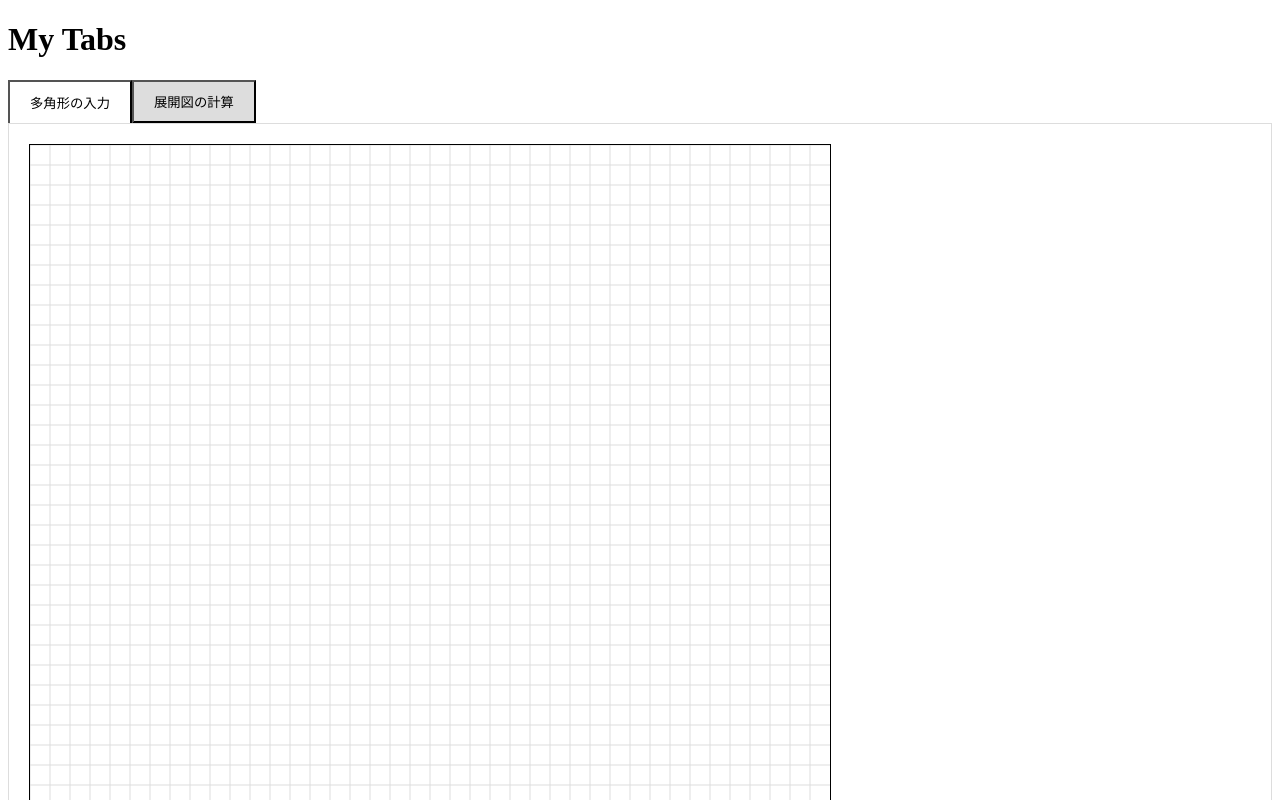
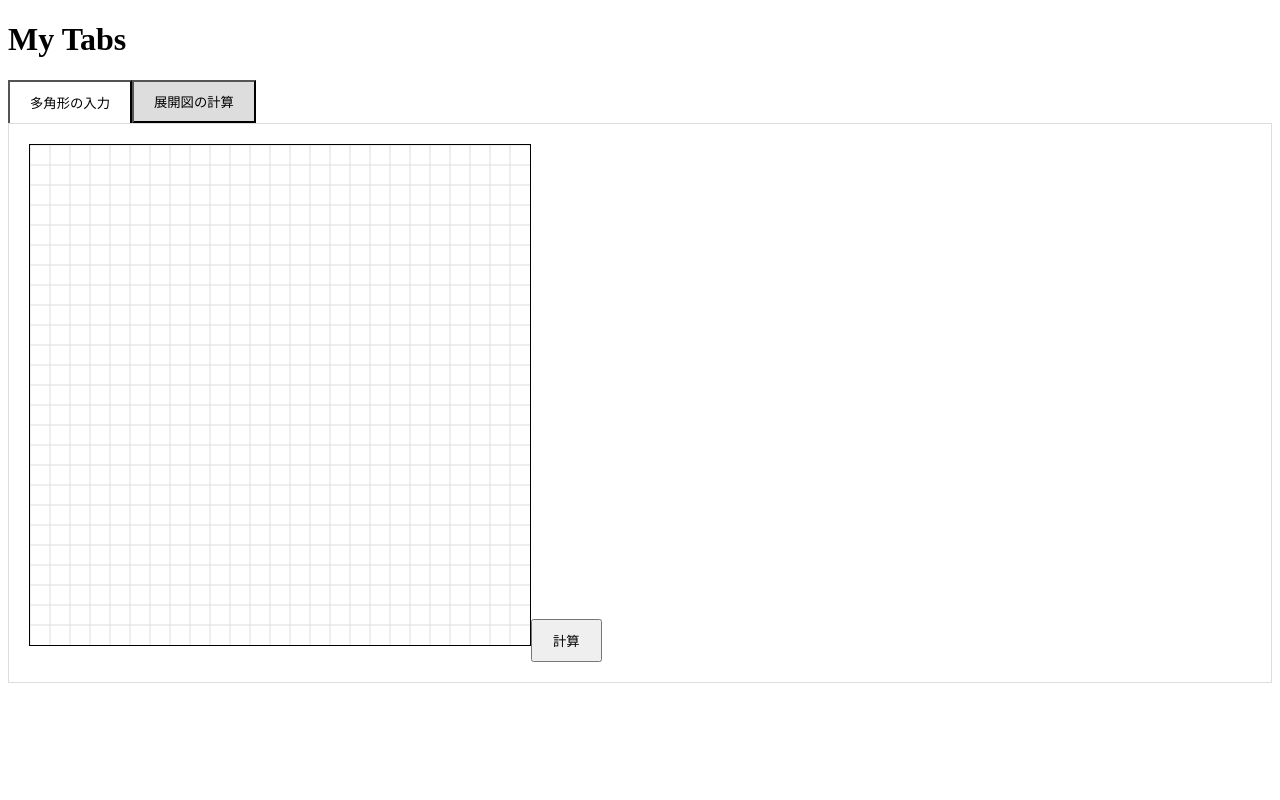
Before and after one commit to SoichiroUchida/bpgenerater, a Next.js app: page / in a window 1280 px wide. Both pictures are taken after a click on the button "展開図の計算". Shown: the top 800 px of the page. Built offline with nearby package versions, Linux system fonts and the light colour scheme.

Commit message:
描画のメソッドと出力のメソッドの基盤を構築

```diff
--- a/components/ClearButton.tsx
+++ b/components/ClearButton.tsx
@@ -1,10 +1,10 @@
-import React, { FC } from 'react';
+import React from 'react';
 
 interface ClearButtonProps {
   onClick: () => void;
 }
 
-const ClearButton: FC<ClearButtonProps> = ({ onClick }) => {
+const ClearButton: React.FC<ClearButtonProps> = ({ onClick }) => {
   return (
     <button onClick={onClick} style={{ marginTop: '10px', padding: '10px 20px', cursor: 'pointer' }}>
       取り消し
--- a/components/DrawPanel.tsx
+++ b/components/DrawPanel.tsx
@@ -1,14 +1,17 @@
 import React, { useRef, useEffect, useState } from 'react';
 import ClearButton from './ClearButton';
 
-const DrawPanel: React.FC = () => {
+interface DrawPanelProps {
+  onPointsChange: (points: { x: number, y: number }[]) => void;
+}
+
+const DrawPanel: React.FC<DrawPanelProps> = ({ onPointsChange }) => {
   const canvasRef = useRef<HTMLCanvasElement>(null);
   const [points, setPoints] = useState<{ x: number, y: number }[]>([]);
 
   const gridSize = 20;
 
   const drawGrid = (context: CanvasRenderingContext2D) => {
-    // グリッドを描画
     context.beginPath();
     for (let x = 0; x < context.canvas.width; x += gridSize) {
       context.moveTo(x, 0);
@@ -66,16 +69,18 @@ const DrawPanel: React.FC = () => {
       const x = event.clientX - rect.left;
       const y = event.clientY - rect.top;
 
-      // グリッドにスナップ
       const snappedX = Math.round(x / gridSize) * gridSize;
       const snappedY = Math.round(y / gridSize) * gridSize;
 
-      setPoints([...points, { x: snappedX, y: snappedY }]);
+      const newPoints = [...points, { x: snappedX, y: snappedY }];
+      setPoints(newPoints);
+      onPointsChange(newPoints);
     }
   };
 
   const handleClear = () => {
     setPoints([]);
+    onPointsChange([]);
     const canvas = canvasRef.current;
     if (canvas) {
       const context = canvas.getContext('2d');
@@ -87,7 +92,7 @@ const DrawPanel: React.FC = () => {
 
   return (
     <div>
-      <canvas ref={canvasRef} width={800} height={800} style={{ border: '1px solid #000' }} onClick={handleCanvasClick} />
+      <canvas ref={canvasRef} width={500} height={500} style={{ border: '1px solid #000' }} onClick={handleCanvasClick} />
       <ClearButton onClick={handleClear} />
     </div>
   );
--- a/components/DrawPanelWithCompute.tsx
+++ b/components/DrawPanelWithCompute.tsx
@@ -1,9 +1,12 @@
 import React, { useRef, useEffect, useState } from 'react';
 import ComputeButton from './ComputeButton';
 
-const DrawPanelWithCompute: React.FC = () => {
+interface DrawPanelWithComputeProps {
+  points: { x: number, y: number }[];
+}
+
+const DrawPanelWithCompute: React.FC<DrawPanelWithComputeProps> = ({ points }) => {
   const canvasRef = useRef<HTMLCanvasElement>(null);
-  const [points, setPoints] = useState<{ x: number, y: number }[]>([]);
   const [polygon, setPolygon] = useState<{ x: number, y: number }[]>([]);
 
   const gridSize = 20;
@@ -19,21 +22,6 @@ const DrawPanelWithCompute: React.FC = () => {
       context.lineTo(context.canvas.width, y);
     }
     context.strokeStyle = '#ddd';
-    context.stroke();
-  };
-
-  const drawPointsAndLines = (context: CanvasRenderingContext2D) => {
-    context.beginPath();
-    points.forEach((point, index) => {
-      if (index === 0) {
-        context.moveTo(point.x, point.y);
-      } else {
-        context.lineTo(point.x, point.y);
-      }
-      context.arc(point.x, point.y, 2, 0, 2 * Math.PI);
-    });
-    context.strokeStyle = 'black';
-    context.lineWidth = 2;
     context.stroke();
   };
 
@@ -70,38 +58,23 @@ const DrawPanelWithCompute: React.FC = () => {
       const context = canvas.getContext('2d');
       if (context) {
         clearCanvas();
-        drawPointsAndLines(context);
         drawPolygon(context);
       }
     }
-  }, [points, polygon]);
-
-  const handleCanvasClick = (event: React.MouseEvent<HTMLCanvasElement>) => {
-    const canvas = canvasRef.current;
-    if (canvas) {
-      const rect = canvas.getBoundingClientRect();
-      const x = event.clientX - rect.left;
-      const y = event.clientY - rect.top;
-
-      // グリッドにスナップ
-      const snappedX = Math.round(x / gridSize) * gridSize;
-      const snappedY = Math.round(y / gridSize) * gridSize;
-
-      setPoints([...points, { x: snappedX, y: snappedY }]);
-    }
-  };
+  }, [polygon]);
 
   const handleCompute = () => {
     if (points.length < 3) {
       alert('少なくとも3点が必要です');
       return;
     }
-    setPolygon(points);
+    setPolygon([]); // 前回の計算結果を消す
+    setTimeout(() => setPolygon(points), 0); // 新しい計算結果を設定
   };
 
   return (
     <div>
-      <canvas ref={canvasRef} width={800} height={800} style={{ border: '1px solid #000' }} onClick={handleCanvasClick} />
+      <canvas ref={canvasRef} width={500} height={500} style={{ border: '1px solid #000' }} />
       <ComputeButton onClick={handleCompute} />
     </div>
   );
--- a/components/Tabs.tsx
+++ b/components/Tabs.tsx
@@ -31,7 +31,11 @@ const Tabs: React.FC<TabsProps> = ({ tabs }) => {
         ))}
       </div>
       <div style={{ padding: '20px', border: '1px solid #ddd' }}>
-        {tabs[activeIndex].content}
+        {tabs.map((tab, index) => (
+          <div key={index} style={{ display: activeIndex === index ? 'block' : 'none' }}>
+            {tab.content}
+          </div>
+        ))}
       </div>
     </div>
   );
--- a/pages/index.tsx
+++ b/pages/index.tsx
@@ -1,12 +1,14 @@
-import React from 'react';
+import React, { useState } from 'react';
 import Tabs from '../components/Tabs';
 import DrawPanel from '../components/DrawPanel';
 import DrawPanelWithCompute from '../components/DrawPanelWithCompute';
 
 const Home: React.FC = () => {
+  const [points, setPoints] = useState<{ x: number, y: number }[]>([]);
+
   const tabs = [
-    { title: '多角形の入力', content: <DrawPanel /> },
-      { title: '展開図の計算', content: <DrawPanelWithCompute />}
+    { title: '多角形の入力', content: <DrawPanel onPointsChange={setPoints} /> },
+    { title: '展開図の計算', content: <DrawPanelWithCompute points={points} /> }
   ];
 
   return (
```
